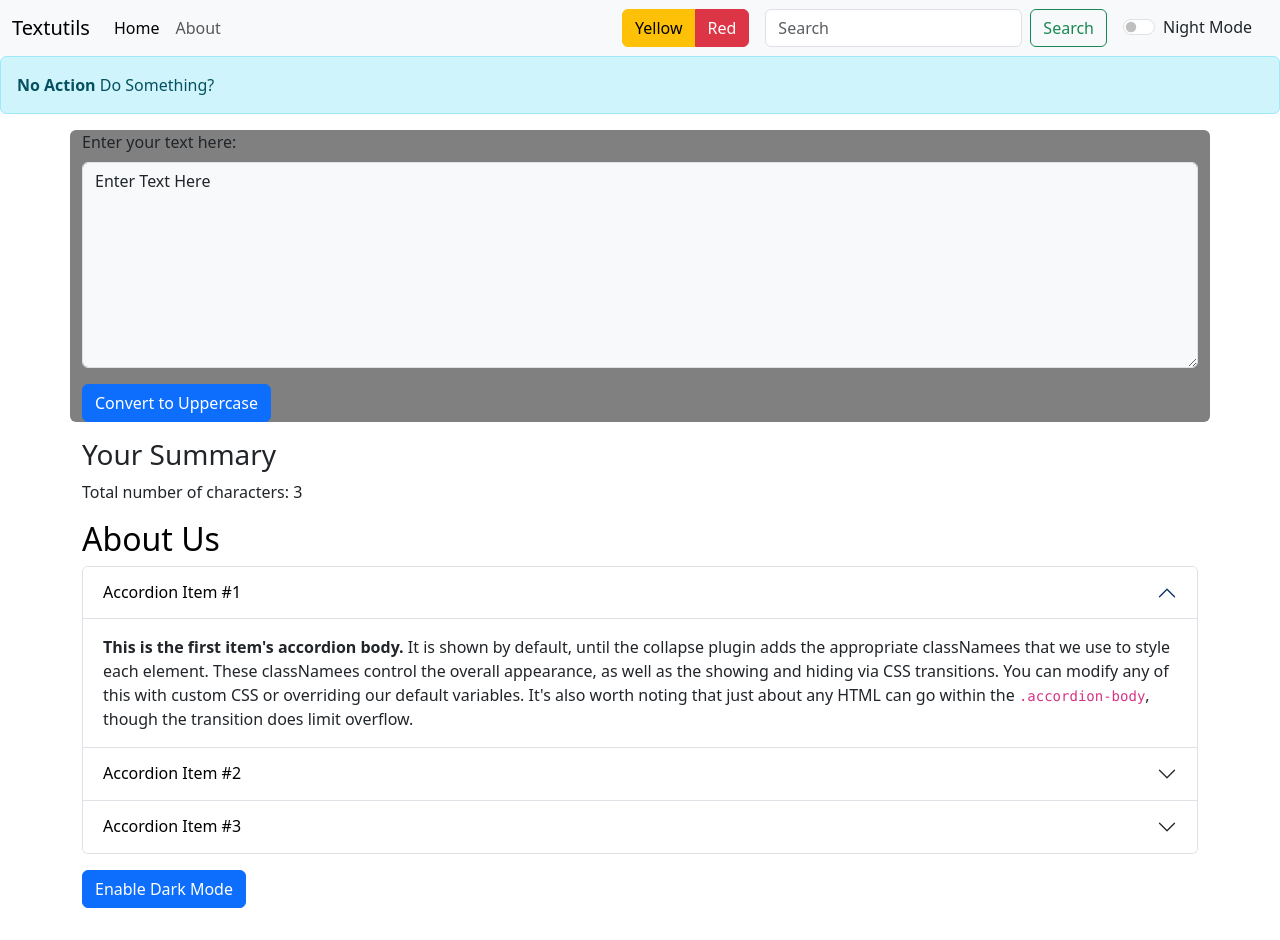
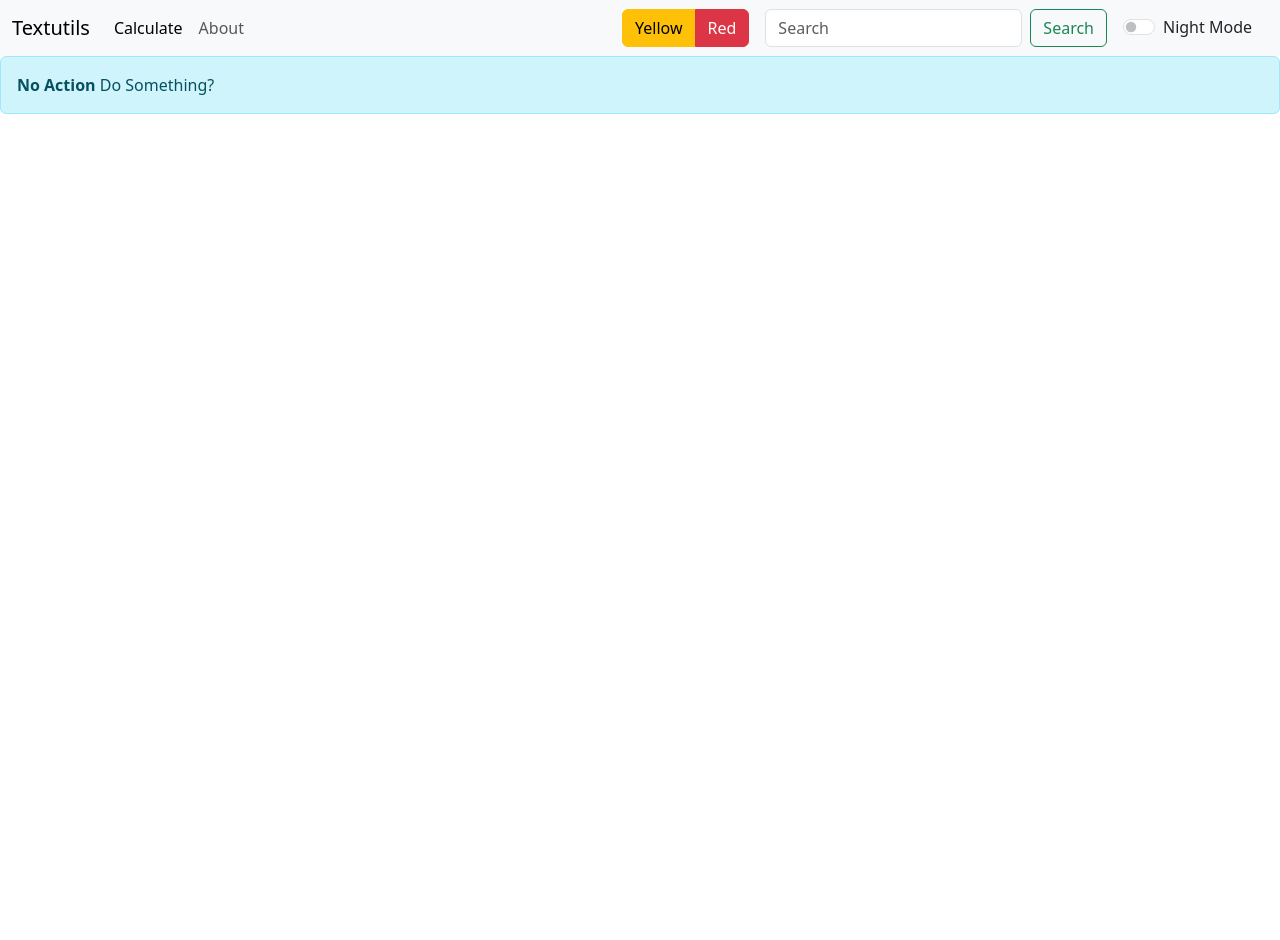
Before and after one commit to rajann44/react-learn, a React (Create React App) app: page / in a window 1280 px wide. After the commit the page ends 800 px from the top, so only its background shows below. Built offline with nearby package versions, Linux system fonts and the light colour scheme.

Commit message:
how to use react router dom

```diff
--- a/package.json
+++ b/package.json
@@ -8,6 +8,7 @@
     "@testing-library/user-event": "^13.5.0",
     "react": "^18.2.0",
     "react-dom": "^18.2.0",
+    "react-router-dom": "^6.8.1",
     "react-scripts": "5.0.1",
     "web-vitals": "^2.1.4"
   },
--- a/src/App.js
+++ b/src/App.js
@@ -1,4 +1,5 @@
 import { useState } from "react";
+import { Route, Routes } from "react-router-dom";
 import About from "./components/About";
 import Alert from "./components/Alert";
 import Navbar from "./components/Navbar";
@@ -42,8 +43,10 @@ function App() {
     <>
     <Navbar title='Textutils' mode={mode} toggleMode={handleToggleMode}/>
     <Alert alertMessage={alert} />
-    <Textform alertMessage={showAlert} title='Enter your text here:' mode={mode}></Textform>
-    <About/>
+    <Routes>
+        <Route path="/cal" element={<Textform alertMessage={showAlert} title='Enter your text here:' mode={mode}></Textform>} />
+        <Route path="/acc" element={<About/>} />
+    </Routes>
     </>
   );
 }
--- a/src/components/Navbar.js
+++ b/src/components/Navbar.js
@@ -1,5 +1,6 @@
 import React from 'react'
 import PropTypes from 'prop-types'
+import { Link } from 'react-router-dom';
 
 export default function Navbar(props) {
 
@@ -21,10 +22,10 @@ export default function Navbar(props) {
       <div className="collapse navbar-collapse" id="navbarSupportedContent">
         <ul className="navbar-nav me-auto mb-2 mb-lg-0">
           <li className="nav-item">
-            <a className="nav-link active" aria-current="page" href="#">Home</a>
+            <Link className="nav-link active" aria-current="page" to="/cal">Calculate</Link>
           </li>
           <li className="nav-item">
-            <a className="nav-link" href="#">About</a>
+            <Link className="nav-link" to="/acc">About</Link>
           </li>
         </ul>
         <div className="btn-group mx-3" role="group" aria-label="Basic example">
--- a/src/index.js
+++ b/src/index.js
@@ -1,12 +1,15 @@
 import React from 'react';
 import ReactDOM from 'react-dom/client';
+import { BrowserRouter } from 'react-router-dom';
 import App from './App';
 import reportWebVitals from './reportWebVitals';
 
 const root = ReactDOM.createRoot(document.getElementById('root'));
 root.render(
   <React.StrictMode>
+    <BrowserRouter>
     <App />
+    </BrowserRouter>
   </React.StrictMode>
 );
 
```
Also changed, not shown: 1 other file (tests, documents, lock files or other folders).
